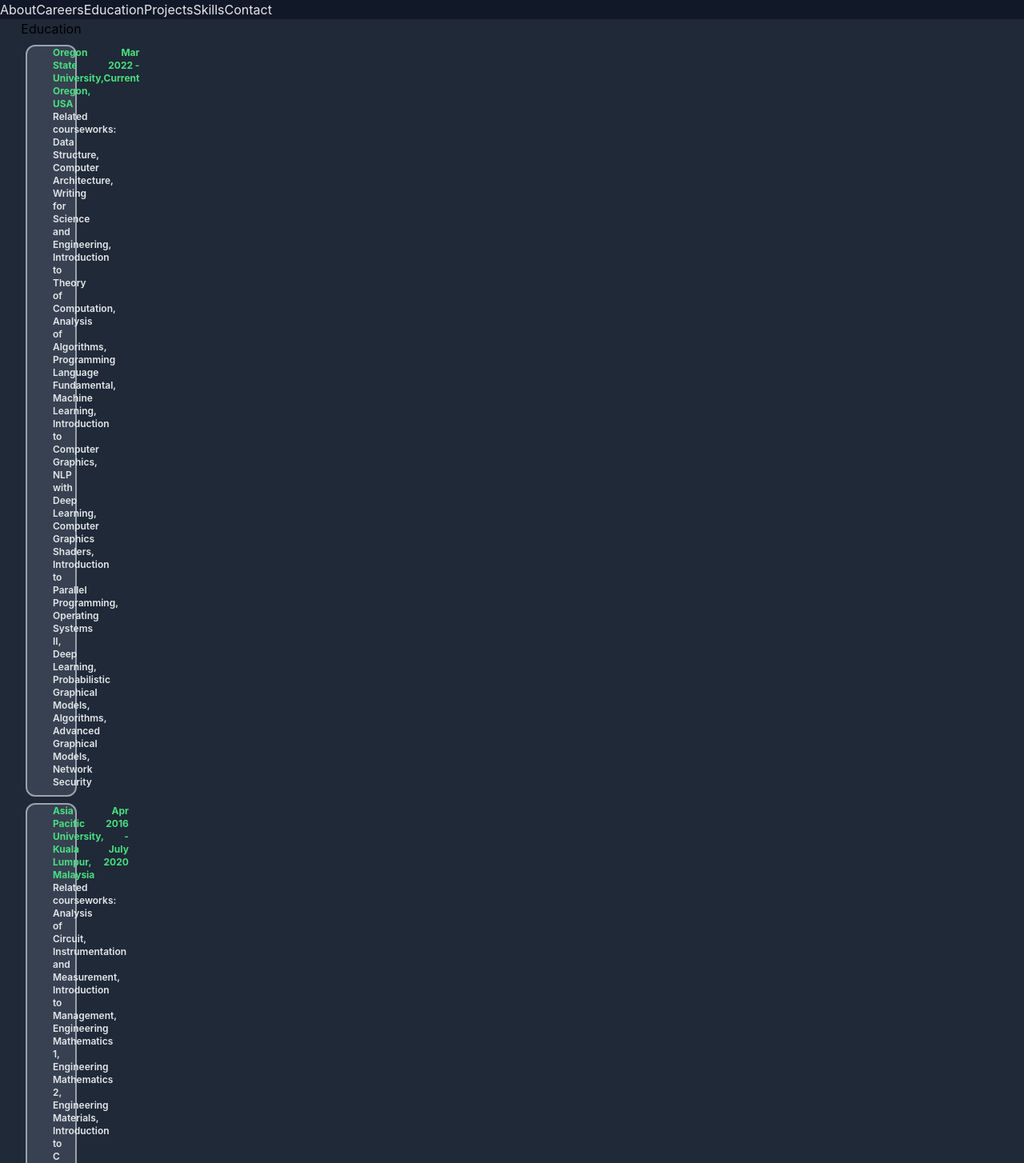
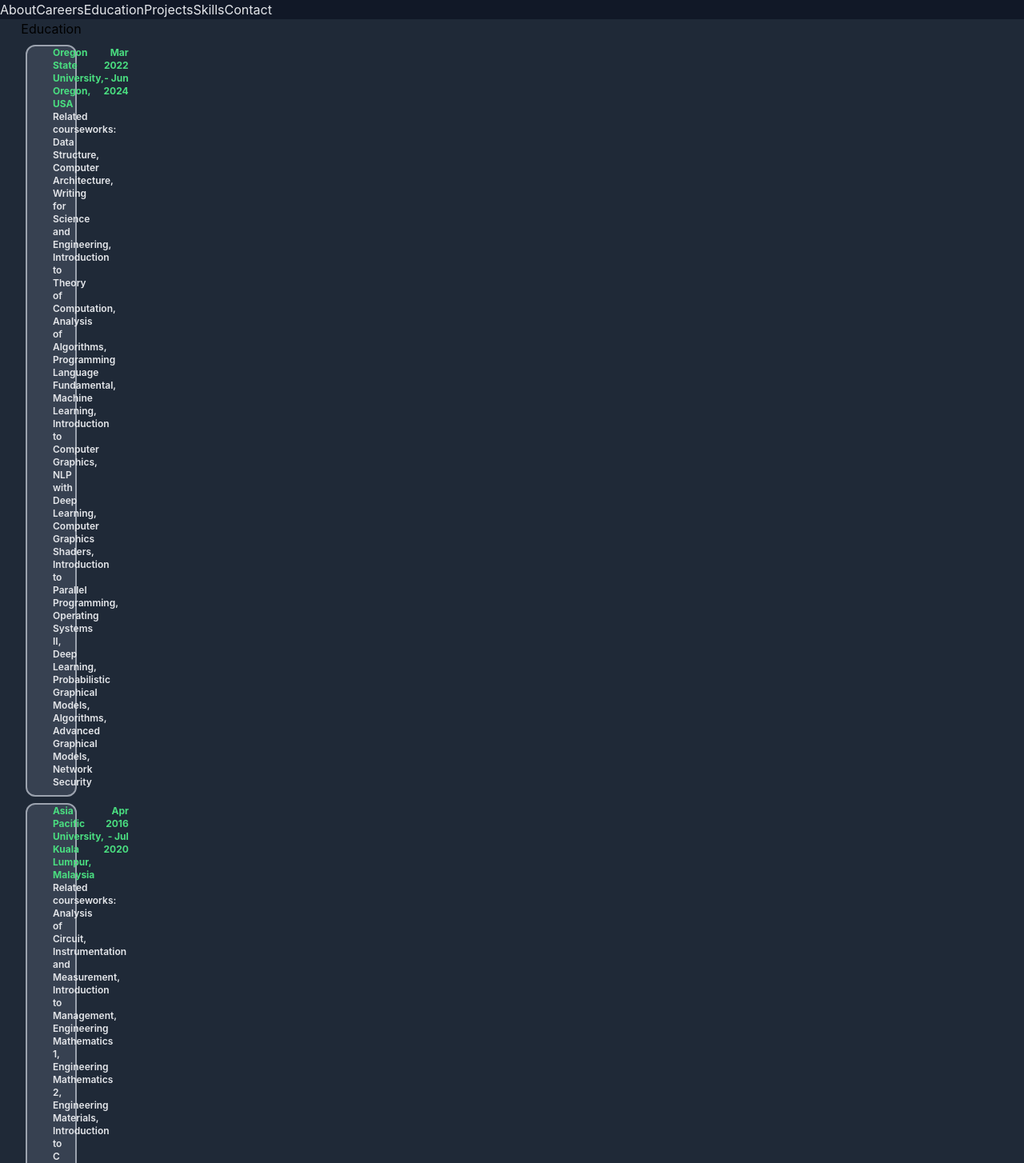
Before and after one commit to Shaun10020/portfolio, a React (Create React App) app: page /#/education in a window 1280 px wide. Shown: the top 1454 px of the page at 80% size. Built offline with nearby package versions, Linux system fonts and the light colour scheme.

Commit message:
update info

```diff
--- a/src/components/Careers.js
+++ b/src/components/Careers.js
@@ -14,7 +14,7 @@
                         Oregon State University, Corvallis, OR, United States
                     </div>
                     <div class="card-time">
-                        Sep 2023 - Current
+                        Sep 2023 - Jun 2024
                     </div>
                 </div>
                 <div class="ul-list">
--- a/src/components/Education.js
+++ b/src/components/Education.js
@@ -9,7 +9,7 @@
                   Oregon State University, Oregon, USA
               </div>
               <div class="card-time">
-                  Mar 2022 - Current
+                  Mar 2022 - Jun 2024
               </div>
             </div>
             <div class="card-text">
@@ -43,7 +43,7 @@
                   Asia Pacific University, Kuala Lumpur, Malaysia
               </div>
               <div class="card-time">
-                  Apr 2016 - July 2020
+                  Apr 2016 - Jul 2020
               </div>
             </div>
             <div class="card-text">
```
